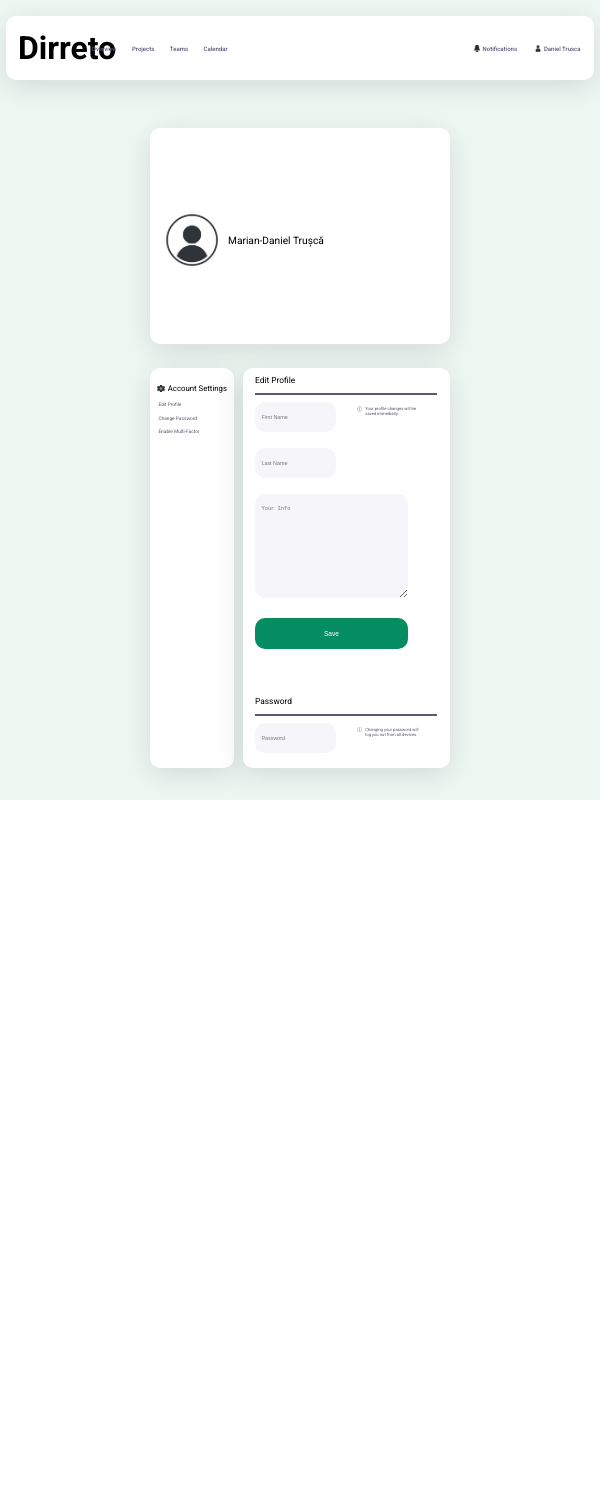
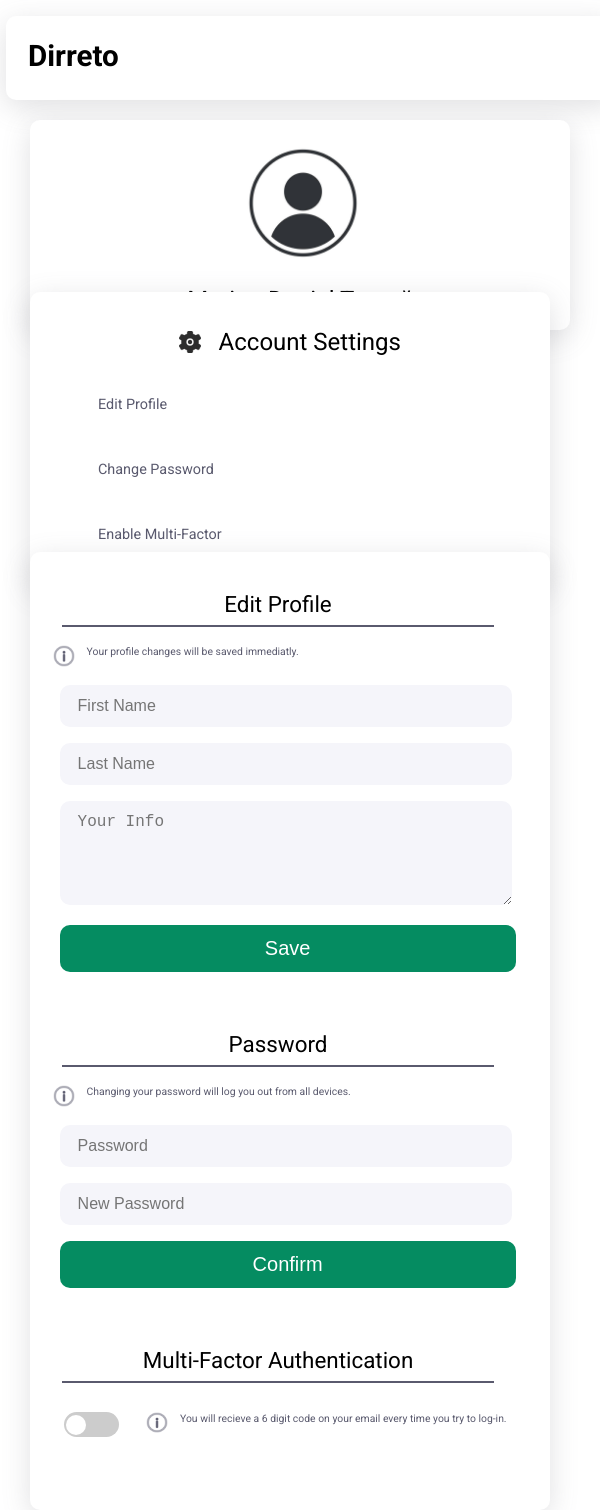
Before and after one commit to DanielT-Dev/DirretoV1, a React (Vite) app in the folder Dirreto/: page /account in a window 600 px wide. Before the commit the page ends 800 px from the top, so only its background shows below. Built offline with nearby package versions, Linux system fonts and the light colour scheme.

Commit message:
Added responsiveness to the Account and Switch component.

```diff
--- a/Dirreto/src/components/Account.jsx
+++ b/Dirreto/src/components/Account.jsx
@@ -88,6 +88,8 @@ const Account = () => {
           You will recieve a 6 digit code on your email every time you try to log-in.
           </p>
         </div>
+        <br/>
+        <br/>
       </div>
     </div>
   )
--- a/Dirreto/src/small_components/Switch.css
+++ b/Dirreto/src/small_components/Switch.css
@@ -50,3 +50,34 @@
 input:checked + .slider:before {
   transform: translateX(26px);
 }
+
+/* Mobile adjustments for screens smaller than 600px */
+@media screen and (max-width: 600px) {
+  /* Adjust the size of the switch for mobile */
+  .switch {
+      width: 55px; /* Smaller width */
+      height: 25px; /* Smaller height */
+      scale: 1; /* Normal scale for mobile */
+      margin-left: 3%; /* Adjust margins for better alignment */
+      margin-right: 5%;
+      margin-top: 1.3vh; /* Reduce top margin */
+  }
+
+  /* Slider on mobile */
+  .slider {
+      border-radius: 25px; /* Adjust border-radius to match new height */
+  }
+
+  /* Adjust the circle size for the slider */
+  .slider:before {
+      height: 20px; /* Smaller circle */
+      width: 20px;  /* Adjusted width */
+      left: 2px; /* Adjust position */
+      bottom: 2px; /* Adjust position */
+  }
+
+  /* Checked state for the smaller slider */
+  input:checked + .slider:before {
+      transform: translateX(20px); /* Adjust transform for smaller size */
+  }
+}
--- a/Dirreto/src/styles/Account.css
+++ b/Dirreto/src/styles/Account.css
@@ -1,17 +1,11 @@
-@media screen and (max-width: 600px)
-{
-
-}
-@media screen and (min-width: 600px)
-{
-    .account_container
-    {
+/* Base styles */
+.account_container {
     width: 100vw;
     height: 100vh;
     background-color: rgb(238, 248, 243);
   }
-    .account_container .navigation_container
-    {
+
+  .account_container .navigation_container {
     display: flex;
     flex-direction: row;
     align-items: left;
@@ -25,8 +19,8 @@
     border-radius: 10px;
     box-shadow: rgba(100, 100, 111, 0.2) 0px 7px 29px 0px;
   }
-    .account_user
-    {
+
+  .account_user {
     display: flex;
     flex-direction: row;
     justify-content: left;
@@ -40,22 +34,22 @@
     border-radius: 10px;
     box-shadow: rgba(100, 100, 111, 0.2) 0px 7px 29px 0px;
   }
-    .account_user img
-    {
+
+  .account_user img {
     margin-left: 1vw;
     margin-top: 1vh;
     width: 12vw;
     height: 12vw;
   }
-    .account_user h1
-    {
+
+  .account_user h1 {
     margin-top: 2vh;
     font-size: 1.7vw;
     font-weight: 400;
     text-align: center;
   }
-    .account_links
-    {
+
+  .account_links {
     position: absolute;
     left: 25vw;
     top: 46vh;
@@ -65,8 +59,8 @@
     border-radius: 10px;
     box-shadow: rgba(100, 100, 111, 0.2) 0px 7px 29px 0px;
   }
-    .account_links h1
-    {
+
+  .account_links h1 {
     display: flex;
     flex-direction: row;
     align-items: center;
@@ -76,14 +70,14 @@
     font-weight: 400;
     text-align: center;
   }
-    .account_links h1 img
-    {
+
+  .account_links h1 img {
     width: 1.3vw;
     height: 1.3vw;
     margin-right: 0.5vw;
   }
-    .account_links p
-    {
+
+  .account_links p {
     margin-top: 0;
     margin-bottom: 0;
     padding-left: 10%;
@@ -95,14 +89,14 @@
     text-align: left;
     width: 85%;
     margin-left: 0%;
-        cursor: pointer
+    cursor: pointer;
   }
-    .account_links p:hover
-    {
+
+  .account_links p:hover {
     background-color: rgb(240, 240, 240);
   }
-    .account_main
-    {
+
+  .account_main {
     position: absolute;
     left: 40.5vw;
     top: 46vh;
@@ -113,8 +107,8 @@
     box-shadow: rgba(100, 100, 111, 0.2) 0px 7px 29px 0px;
     overflow-y: scroll;
   }
-    .account_main h2
-    {
+
+  .account_main h2 {
     margin-left: 2vw;
     width: 88%;
     font-size: 1.4vw;
@@ -123,8 +117,8 @@
     border-bottom: 2px solid rgb(90, 90, 110);
     padding-bottom: 1vh;
   }
-    .account_main input
-    {
+
+  .account_main input {
     margin-left: 6%;
     margin-bottom: 2vh;
     width: 35%;
@@ -136,8 +130,8 @@
     border-radius: 10px;
     font-size: 0.9vw;
   }
-    .account_main textarea
-    {
+
+  .account_main textarea {
     margin-left: 6%;
     margin-bottom: 2vh;
     width: 70%;
@@ -150,8 +144,8 @@
     border-radius: 10px;
     font-size: 0.9vw;
   }
-    .account_main button
-    {
+
+  .account_main button {
     margin-left: 6%;
     margin-top: 0vh;
     margin-bottom: 5vh;
@@ -166,12 +160,12 @@
     font-size: 1.1vw;
     cursor: pointer;
   }
-    .account_main button:hover
-    {
+
+  .account_main button:hover {
     background-color: rgb(0, 115, 80);
   }
-    .account_main p
-    {
+
+  .account_main p {
     position: absolute;
     left: 55%;
     display: flex;
@@ -180,18 +174,121 @@
     width: 30%;
     color: rgb(90, 90, 110);
   }
-    .account_main p img
-    {
+
+  .account_main p img {
     width: 0.9vw;
     height: 0.9vw;
     margin-right: 0.5vw;
   }
-    .account_main h3
-    {
+
+  .account_main h3 {
     font-size: 0.8vw;
     font-weight: 400;
     margin-left: 1%;
     margin-top: 2.3vh;
     width: 25%;
   }
+
+  /* Media queries for mobile responsiveness */
+  @media (max-width: 600px) {
+    .account_container {
+      margin-top: 35vh;
+      width: 90vw !important;
+      height: auto;
     }
+
+    .navigation_container {
+      width: 100vw;
+      height: auto;
+      top: 0;
+      left: 0;
+      padding: 10px;
+    }
+
+    .account_user {
+      left: 5vw;
+      top: 15vh;
+      width: 90vw;
+      height: auto;
+      flex-direction: column;
+    }
+
+    .account_user img {
+      width: 25vw;
+      height: 25vw;
+    }
+
+    .account_user h1 {
+        margin-top: 1vh;
+        font-size: 3vh;
+    }
+
+    .account_links {
+      left: 5vw;
+      top: 36.5vh;
+      width: 80vw;
+      height: auto;
+      padding: 20px;
+    }
+    .account_links img
+    {
+        width: 2.7vh !important;
+        height: 2.7vh !important;
+        margin-right: 3vw !important;
+    }
+
+    .account_links h1 {
+      font-size: 3vh;
+    }
+
+    .account_links p {
+      font-size: 1.8vh;
+    }
+
+    .account_main {
+      left: 5vw;
+      width: 80vw;
+      height: auto;
+      top: 69vh;
+      padding: 20px;
+    }
+
+    .account_main h2 {
+      font-size: 2.8vh;
+      width: 90%;
+      text-align: center;
+    }
+
+    .account_main input,
+    .account_main textarea {
+      width: 90%;
+      font-size: 2vh;
+      margin-left: 2%;
+      padding-left: 3vw;
+    }
+
+    .account_main button {
+        margin-left: 2%;
+      width: 95%;
+      font-size: 2.5vh;
+    }
+
+    .account_main p img
+    {
+        width: 2.7vh !important;
+        height: 2.7vh !important;
+        margin-left: 0.5vw;
+        margin-right: 2vw !important;
+        margin-bottom: 1vh;
+    }
+    .account_main p {
+        position: static;
+        width: 80%;
+        font-size: 1.3vh;
+        left: 5%;
+    }
+
+    .account_main h3 {
+        display: none;
+    }
+  }
--- a/Dirreto/src/styles/Home.css
+++ b/Dirreto/src/styles/Home.css
@@ -1,6 +1,75 @@
 @media screen and (max-width: 600px)
 {
-
+    .home_container {
+        width: 100vw;
+        height: auto; /* Adjust to fit content */
+        background-color: rgb(238, 248, 243);
+    }
+    .home_container .navigation_container {
+        flex-direction: column; /* Stack items vertically */
+        justify-content: center;
+        align-items: center;
+        width: 100vw; /* Full width */
+        height: auto; /* Adjust height to fit content */
+        left: 0;
+        top: 0;
+    }
+    .navigation_container h1 {
+        margin-left: 3vw;
+        margin-top: 2vh;
+        width: 100vw; /* Adjusted to fit mobile screens */
+        text-align: center; /* Center text */
+        font-size: 3.7vh;
+    }
+    .navigation_container p{
+        display: none;
+        margin-top: 3.3vh;
+        margin-right: 0; /* Reduce spacing */
+    }
+    .navigation_container p img {
+        margin-right: 0; /* Reduce spacing */
+    }
+    .projects_container {
+        position: static; /* Allow natural flow */
+        width: 90vw; /* Full width on mobile */
+        height: auto; /* Auto height to fit content */
+        margin: 20px auto; /* Center on the screen */
+        background-color: white;
+        border-radius: 10px;
+        box-shadow: rgba(100, 100, 111, 0.2) 0px 7px 29px 0px;
+    }
+    .projects_container h1 {
+        font-size: 4vw; /* Larger text for mobile readability */
+    }
+    .projects_container input {
+        width: 85%; /* Wider input field */
+        font-size: 3vw; /* Larger font for readability */
+    }
+    .projects_container button {
+        width: 90%; /* Full-width button */
+        font-size: 4vw; /* Increase font size */
+    }
+    .projects_container button img {
+        width: 4vw; /* Larger button icon */
+    }
+    .projects_container p {
+        font-size: 4vw; /* Larger font size */
+    }
+    .projects_button {
+        width: 100%; /* Full width button */
+        font-size: 4vw; /* Increase font size */
+    }
+    .list_container {
+        display: flex; /* Change grid to flex */
+        flex-direction: column; /* Stack items vertically */
+        gap: 4vw; /* Add space between items */
+        width: 90vw; /* Full-width container */
+        margin: 20px auto; /* Center it */
+    }
+    .project {
+        width: 100%; /* Full width for each project */
+        height: auto; /* Adjust height */
+    }
 }
 @media screen and (min-width: 600px)
 {
```
Lines whose indentation alone changed are shown as unchanged.
